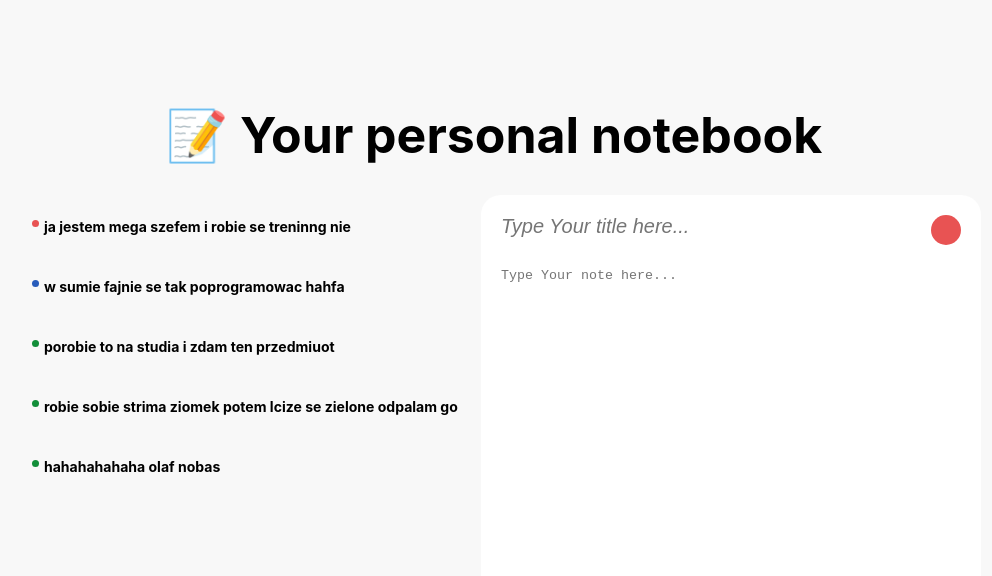
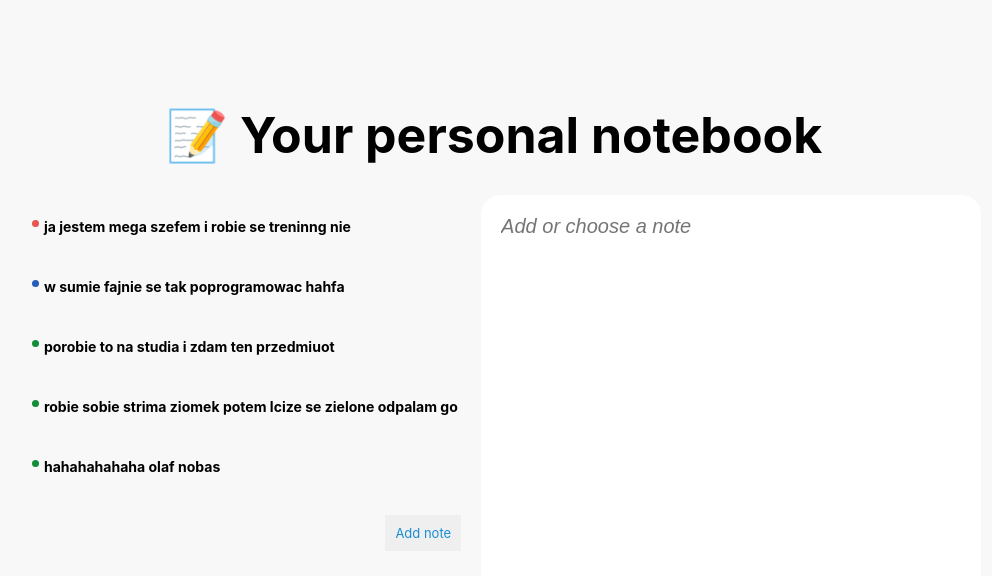
Before and after one commit to xmavv/empty-project, a React (Create React App) app: page / in a window 1280 px wide. Shown: the top 576 px of the page, without its empty margins (146-1138 px from the left). Built offline with nearby package versions, Linux system fonts and the light colour scheme.

Commit message:
added states while clicking each note, title and description are chainging, and add button to add note

```diff
--- a/src/App.js
+++ b/src/App.js
@@ -1,29 +1,35 @@
 import NoteList from "./NoteList";
 import NoteInput from "./NoteInput";
+import { useState } from "react";
 
 const notes = [
   {
+    id: 1,
     title: "ja jestem mega szefem i robie se treninng nie",
     description: "cosik se tu napisalem xd1",
     color: "red",
   },
   {
+    id: 2,
     title: "w sumie fajnie se tak poprogramowac hahfa",
     description: "cosik se tu napisalem xd2",
     color: "blue",
   },
   {
+    id: 3,
     title: "porobie to na studia i zdam ten przedmiuot",
     description: "cosik se tu napisalem xd3",
     color: "green",
   },
   {
+    id: 4,
     title:
       "robie sobie strima ziomek potem lcize se zielone odpalam go lada momeny, robie ziome ta mamone",
     description: "cosik se tu napisalem xd4",
     color: "green",
   },
   {
+    id: 5,
     title: "hahahahahaha olaf nobas",
     description: "cosik se tu napisalem xd5",
     color: "green",
@@ -31,12 +37,30 @@ const notes = [
 ];
 
 export default function App() {
+  const [selectedNote, setSelectedNote] = useState(null);
+  const [showAddNote, setShowAddNote] = useState(false);
+
+  function handleSelectedNote(note) {
+    setSelectedNote(note);
+    setShowAddNote(false);
+  }
+
+  function handleAddNote() {
+    setShowAddNote(true);
+    setSelectedNote(null);
+  }
+
   return (
     <div>
       <h1 className="heading-primary">📝 Your personal notebook</h1>
       <div className="container">
-        <NoteList notes={notes} />
-        <NoteInput />
+        <NoteList
+          notes={notes}
+          onSelectedNote={handleSelectedNote}
+          onAddNote={handleAddNote}
+          selectedNote={selectedNote}
+        />
+        <NoteInput selectedNote={selectedNote} showAddNote={showAddNote} />
       </div>
     </div>
   );
--- /dev/null
+++ b/src/Button.js
@@ -0,0 +1,7 @@
+export default function Button({ children, onClick }) {
+  return (
+    <button className="btn" onClick={onClick}>
+      {children}
+    </button>
+  );
+}
--- a/src/Note.js
+++ b/src/Note.js
@@ -1,6 +1,11 @@
-export default function Note({ note }) {
+export default function Note({ note, onSelectedNote, selectedNote }) {
+  const isSelected = note.id === selectedNote?.id;
+
   return (
-    <li className="noteList__item">
+    <li
+      className={isSelected ? "noteList__item selected" : "noteList__item"}
+      onClick={() => onSelectedNote(note)}
+    >
       <h3>
         <span className={`dot ${note.color}`}></span>
         {note.title}
--- a/src/NoteInput.js
+++ b/src/NoteInput.js
@@ -1,16 +1,31 @@
-export default function NoteInput() {
+import { useState } from "react";
+
+export default function NoteInput({ selectedNote, showAddNote }) {
+  // const [title, setTitle] = useState("");
+  // const [description, setDescription] = useState("");
+
+  const title = showAddNote ? "" : selectedNote?.title;
+  const description = showAddNote ? "" : selectedNote?.description;
+
   return (
     <div className="noteInput">
       <input
-        placeholder="Type Your title here..."
+        value={title}
+        // onChange={(e) => setTitle(e.target.value)}
+        placeholder={
+          showAddNote ? "Type title of your note" : "Add or choose a note"
+        }
         className="noteInput__title"
       ></input>
       <textarea
+        value={description}
+        // onChange={(e) => setDescription(e.target.value)}
         contentEditable
         className="noteInput__body"
-        placeholder="Type Your note here..."
+        placeholder={showAddNote ? "Type description of your note" : ""}
       ></textarea>
-      <span className="dot red absolute"></span>
+      {/* guard if selectedNote is null */}
+      <span className={`dot ${selectedNote?.color} absolute`}></span>
     </div>
   );
 }
--- a/src/NoteList.js
+++ b/src/NoteList.js
@@ -1,11 +1,25 @@
 import Note from "./Note";
+import Button from "./Button";
 
-export default function NoteList({ notes }) {
+export default function NoteList({
+  notes,
+  onSelectedNote,
+  selectedNote,
+  onAddNote,
+}) {
   return (
-    <ul className="noteList">
-      {notes.map((note) => (
-        <Note note={note} key={note.title} />
-      ))}
-    </ul>
+    <div className="notes">
+      <ul className="noteList">
+        {notes.map((note) => (
+          <Note
+            note={note}
+            key={note.title}
+            onSelectedNote={onSelectedNote}
+            selectedNote={selectedNote}
+          />
+        ))}
+      </ul>
+      <Button onClick={onAddNote}>Add note</Button>
+    </div>
   );
 }
--- a/src/index.css
+++ b/src/index.css
@@ -1,4 +1,5 @@
 :root {
+  --color-primary: #178ed3;
   --red: rgb(232, 83, 83);
   --blue: rgb(40, 92, 187);
   --green: rgb(18, 142, 57);
@@ -83,8 +84,11 @@ body {
   cursor: pointer;
 }
 
-.noteList__item:hover {
-  background-color: rgb(148, 235, 255);
+.noteList__item:hover,
+.noteList__item.selected {
+  -webkit-box-shadow: 14px 15px 14px -16px var(--color-primary);
+  -moz-box-shadow: 14px 15px 14px -16px var(--color-primary);
+  box-shadow: 14px 15px 14px -16px var(--color-primary);
 }
 
 .noteInput {
@@ -109,9 +113,9 @@ body {
 }
 
 .noteInput:hover {
-  -webkit-box-shadow: 8px 15px 52px -33px rgba(23, 142, 211, 1);
-  -moz-box-shadow: 8px 15px 52px -33px rgba(23, 142, 211, 1);
-  box-shadow: 8px 15px 52px -33px rgba(23, 142, 211, 1);
+  -webkit-box-shadow: 8px 15px 52px -33px var(--color-primary);
+  -moz-box-shadow: 8px 15px 52px -33px var(--color-primary);
+  box-shadow: 8px 15px 52px -33px var(--color-primary);
 }
 
 .noteInput__title {
@@ -121,6 +125,7 @@ body {
   background-color: transparent;
   border: none;
   outline: none;
+  width: 93%;
 }
 
 .noteInput__body {
@@ -130,3 +135,19 @@ body {
   outline: none;
   border: none;
 }
+
+.btn {
+  font-family: inherit;
+  font-size: 1.3rem;
+  padding: 1rem;
+  color: var(--color-primary);
+  border: none;
+  outline: none;
+  align-self: end;
+  margin-top: 2rem;
+}
+
+.notes {
+  display: flex;
+  flex-direction: column;
+}
```
